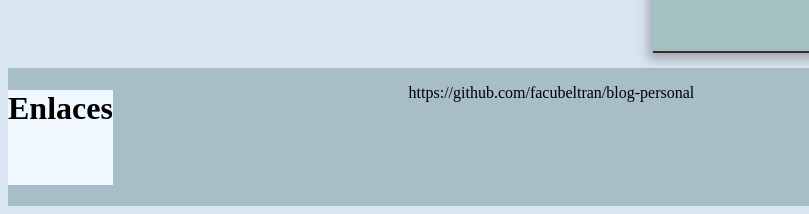
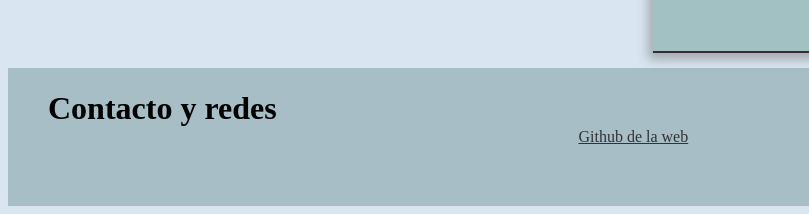
Before and after one commit to facubeltran/blog-personal, a plain HTML site: page index.html in a window 1280 px wide. Shown: the part 654-868 px from the top of the page, 0-809 px from the left. Drawn offline with Linux system fonts and the light colour scheme.

Commit message:
casi completo

```diff
--- a/css/style.css
+++ b/css/style.css
@@ -92,7 +92,6 @@ footer{
     height: 42px;
     margin: 2rem 1rem;
     background-color: #333333;
-
 }
 
 li::marker{
@@ -100,6 +99,17 @@ li::marker{
 }
 
 .titulo_footer{
-    background-color: aliceblue;
+    padding-left: 40px;
 
 }
+
+.texto_footer{
+   display: flex;
+   align-items: center;
+
+}
+
+.texto_link_footer{
+    text-decoration: underline;
+    color: #333333;
+}
--- a/index.html
+++ b/index.html
@@ -52,8 +52,8 @@
     </main>
 
     <footer>
-        <h1 class="titulo_footer">Enlaces</h1>
-        <p>https://github.com/facubeltran/blog-personal</p>
+        <h1 class="titulo_footer">Contacto y redes</h1>
+        <p class="texto_footer"><a href="https://github.com/facubeltran/blog-personal" class="texto_link_footer">Github de la web</a></p>
         <ul class="redes">
             <li><a href="#" class="redes_enlace"><img src="img/facebook.png" alt="facebook"></a></li>
             <li><a href="#" class="redes_enlace"><img src="img/instagram.png" alt="instagram"></a></li>
```
